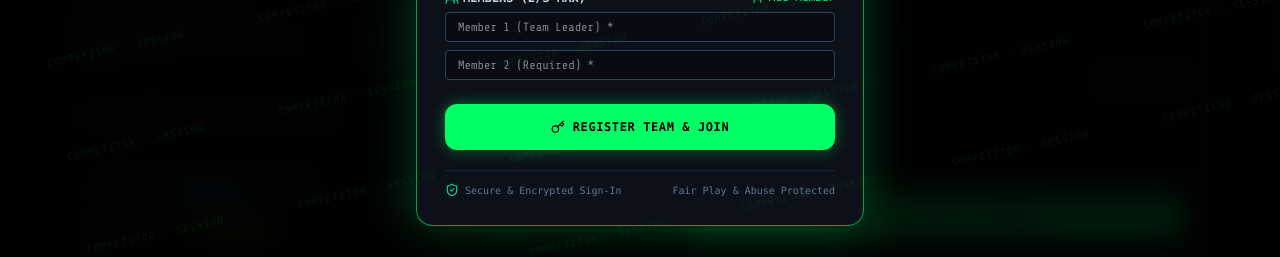
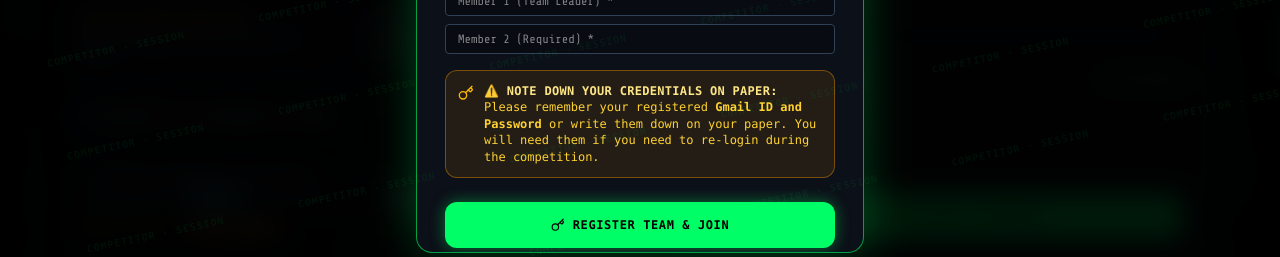
Before and after one commit to Abhirupmandal/The-Actual-Final-Decrypt, a React (Vite) app: page / in a window 1280 px wide. Both pictures are taken after a click on the button "SIGN UP / IN". Shown: the part 507-764 px from the top of the page. Built offline with nearby package versions, Linux system fonts and the light colour scheme; no server answers.

Commit message:
feat(rules): add credential paper note reminder to rules and signup form

```diff
--- a/src/components/AuthModal.tsx
+++ b/src/components/AuthModal.tsx
@@ -419,6 +419,17 @@ export const AuthModal: React.FC<AuthModalProps> = ({
               </div>
             </div>
 
+            {/* Credentials Note on Paper Reminder */}
+            <div className="p-3 rounded-xl bg-amber-500/10 border border-amber-500/40 text-amber-300 text-xs flex items-start gap-2.5">
+              <Key className="w-4 h-4 text-amber-400 shrink-0 mt-0.5" />
+              <div className="leading-snug">
+                <span className="font-bold text-amber-200 block uppercase tracking-wide">
+                  ⚠️ Note Down Your Credentials on Paper:
+                </span>
+                Please remember your registered <strong>Gmail ID and Password</strong> or write them down on your paper. You will need them if you need to re-login during the competition.
+              </div>
+            </div>
+
             <div className="pt-2">
               <button
                 type="submit"
--- a/src/components/PreCompetitionGate.tsx
+++ b/src/components/PreCompetitionGate.tsx
@@ -246,6 +246,16 @@ export const PreCompetitionGate: React.FC<PreCompetitionGateProps> = ({
                 Clicking the start button will automatically enter Fullscreen mode for your session once the tournament begins.
               </p>
             </div>
+
+            <div className="p-3.5 rounded-xl bg-[#080b12] border border-amber-500/40 sm:col-span-2 shadow-[0_0_15px_rgba(245,158,11,0.15)]">
+              <div className="text-amber-400 font-bold flex items-center gap-1.5 mb-1">
+                <Key className="w-3.5 h-3.5 text-amber-400" />
+                <span>5. IMPORTANT: NOTE DOWN YOUR GMAIL ID &amp; PASSWORD ON PAPER</span>
+              </div>
+              <p className="text-[11px] text-slate-200 font-sans leading-relaxed">
+                Please remember your registered <span className="text-amber-300 font-bold">Gmail ID and Password</span> or note them down on your paper right now. If your browser closes, tab reloads, or device restarts, you will need the exact same credentials to log back in without losing your team score.
+              </p>
+            </div>
           </div>
         </div>
 
```
